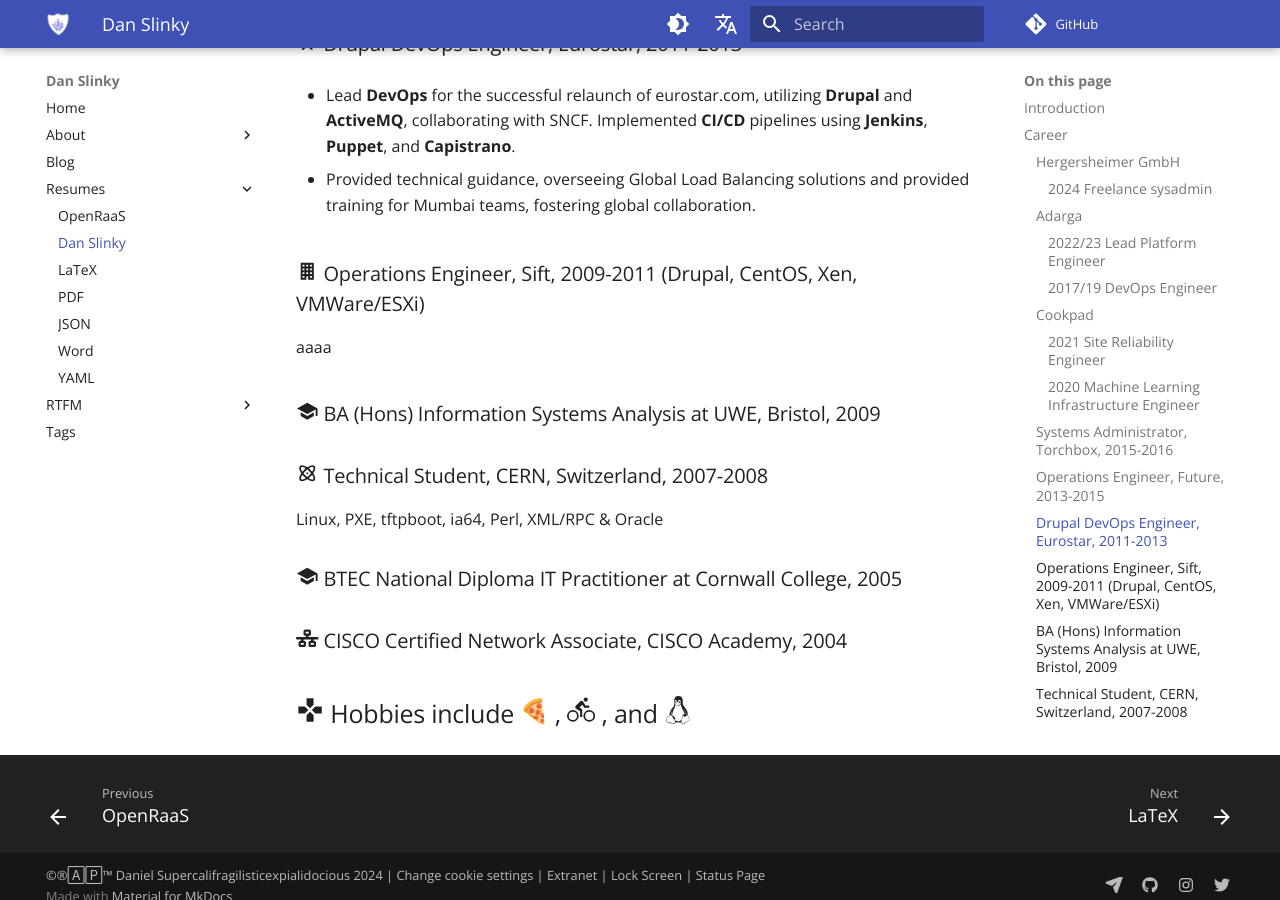
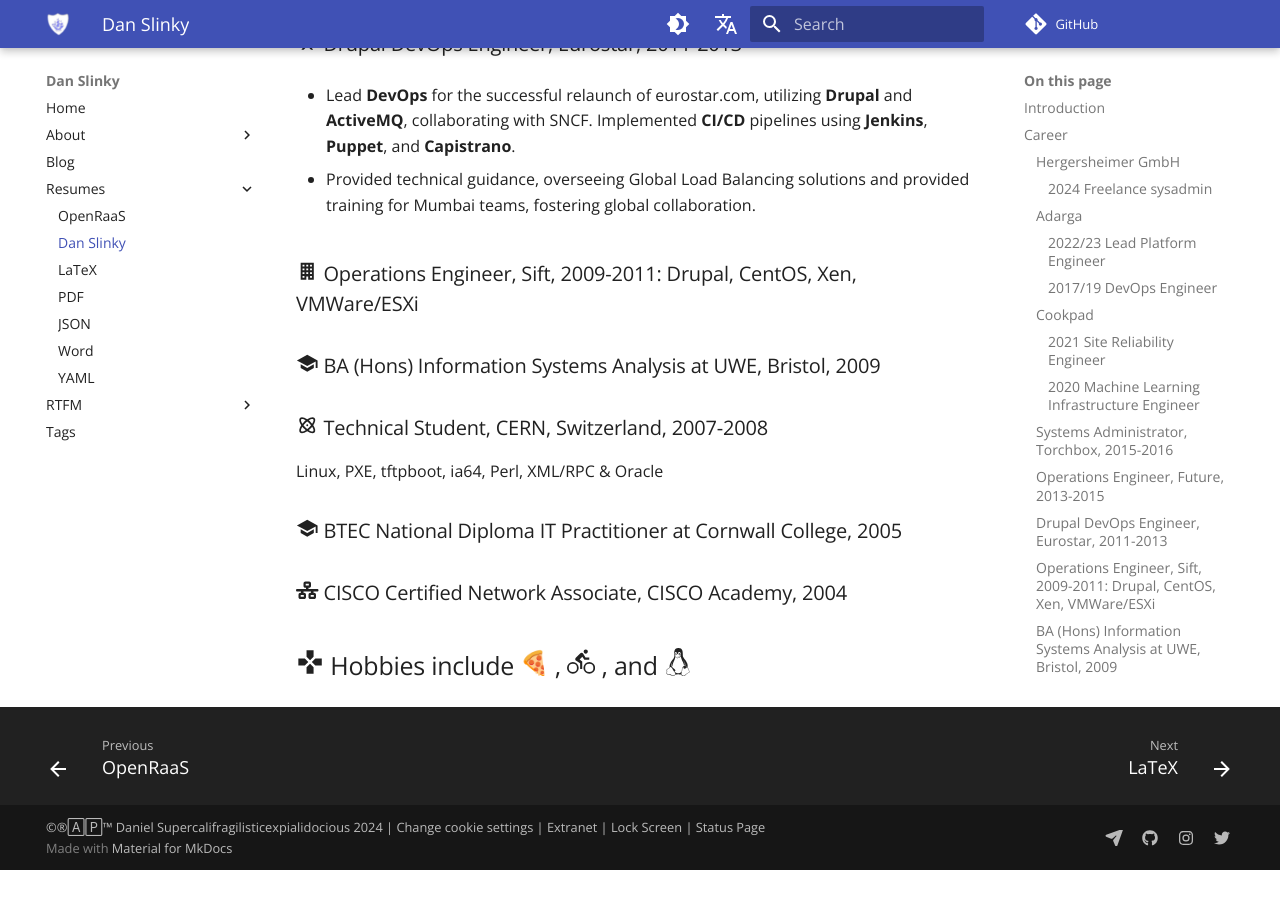
Before and after one commit to danslinky/danslinky.co.uk, an MkDocs documentation site: the page built from docs/resumes/markdown/index.md, in a window 1280 px wide and 900 px high, scrolled down 2915 px. Built offline with MkDocs 1.6.1 and Material for MkDocs 9.7.7, drawn with Linux system fonts in a browser that asks for light colours; emoji names are drawn with the system emoji font; plug-ins that fetch from the network failed and are left out; comment, search, counter and statistics services are not loaded; after the commit the page ends 3785 px from its top, so only the background shows below that.

Commit message:
little tipex on the Resume

```diff
--- a/docs/resumes/markdown/index.md
+++ b/docs/resumes/markdown/index.md
@@ -82,8 +82,7 @@
 <!-- ### :material-office-building: DevOps Engineer, Capgemini, 2011-2013
 - Rackspace, Royal Mail, Burberry, Michael Page, HMRC -->
 
-### :material-office-building: Operations Engineer, Sift, 2009-2011 (Drupal, CentOS, Xen, VMWare/ESXi)
-<span style="vertical-align: super; font-size: medium;">aaaa</span>
+### :material-office-building: Operations Engineer, Sift, 2009-2011: Drupal, CentOS, Xen, VMWare/ESXi
 
 ### :material-school: BA (Hons) Information Systems Analysis at UWE, Bristol, 2009
 ### :material-atom: Technical Student, CERN, Switzerland, 2007-2008
```
Also changed, not shown: 3 other files.
